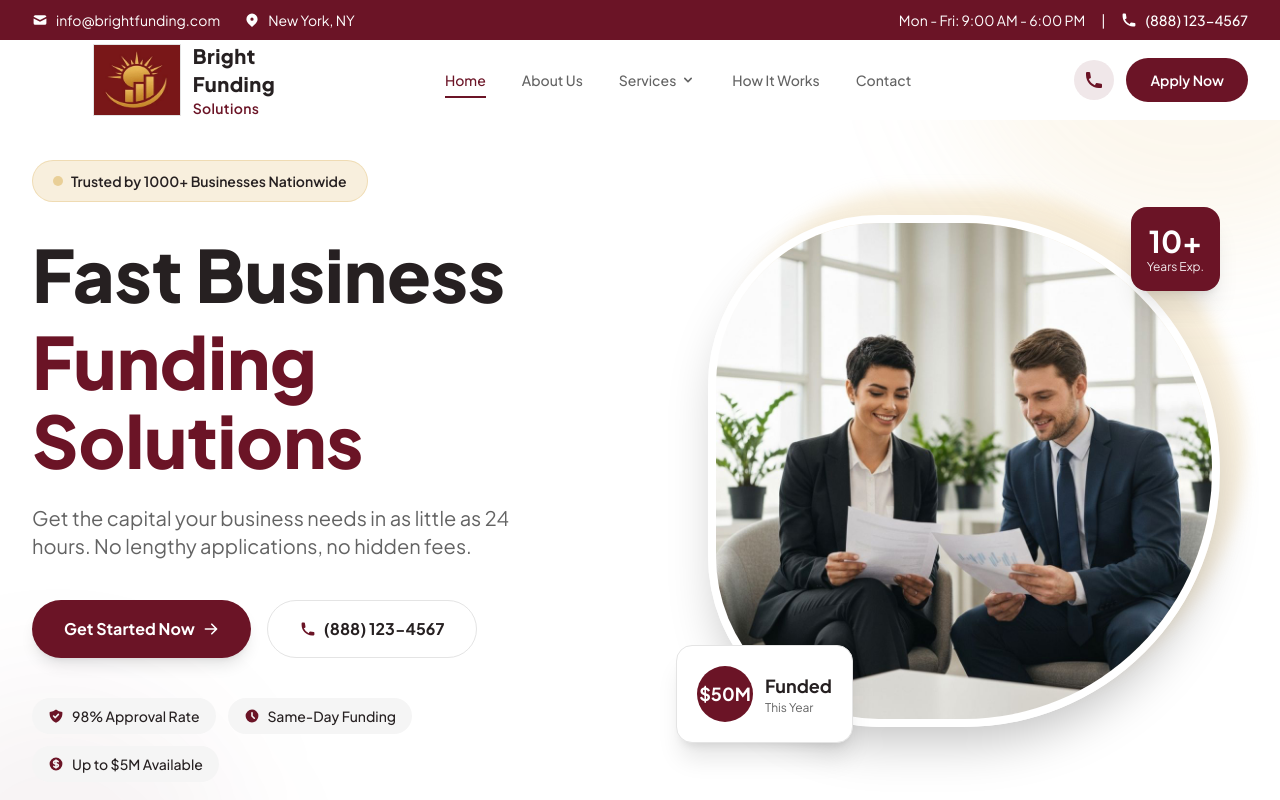
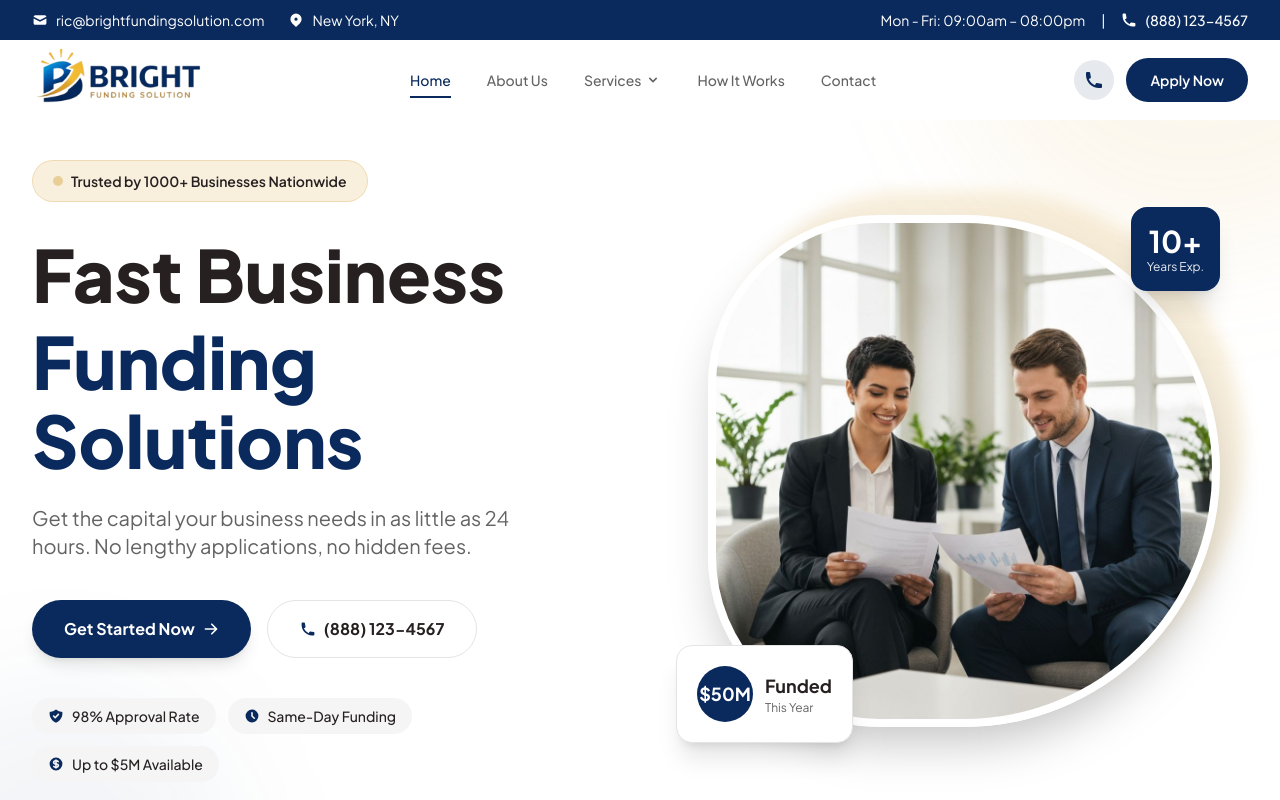
Before and after one commit to rohitrankmantra/bright-funding-website, a Next.js app: page / in a window 1280 px wide. Shown: the top 800 px of the page. Built offline with nearby package versions, Linux system fonts and the light colour scheme.

Commit message:
theme changes done

```diff
--- a/app/contact/page.jsx
+++ b/app/contact/page.jsx
@@ -17,15 +17,15 @@ const contactInfo = [
     icon: HiPhone,
     title: "Phone",
     content: "(888) 123-4567",
-    subtext: "Mon-Fri 9am-6pm EST",
+    subtext: "Mon-Fri 9am-8pm EST",
     href: "tel:+18881234567",
   },
   {
     icon: HiMail,
     title: "Email",
-    content: "info@brightfunding.com",
+    content: "ric@brightfundingsolution.com",
     subtext: "We respond within 24 hours",
-    href: "mailto:info@brightfunding.com",
+    href: "mailto:ric@brightfundingsolution.com",
   },
   {
     icon: HiLocationMarker,
@@ -37,8 +37,8 @@ const contactInfo = [
   {
     icon: HiClock,
     title: "Hours",
-    content: "Mon - Fri: 9am - 6pm",
-    subtext: "Sat: 10am - 2pm EST",
+    content: "Mon - Fri: 9am - 8pm",
+    subtext: "Sat: 9am - 8pm EST",
     href: "#",
   },
 ];
@@ -480,7 +480,7 @@ export default function ContactPage() {
           </a>
 
           <a
-            href="mailto:info@brightfunding.com"
+            href="mailto:ric@brightfundingsolution.com"
             className="inline-flex items-center gap-2 px-4 py-2 border border-border rounded-lg text-sm font-semibold hover:bg-muted transition"
           >
             Email Us
--- a/app/globals.css
+++ b/app/globals.css
@@ -10,7 +10,7 @@
   --card-foreground: oklch(0.25 0.01 0);
   --popover: oklch(1 0 0);
   --popover-foreground: oklch(0.25 0.01 0);
-  --primary: oklch(0.35 0.12 15);
+  --primary: #0a2a5d;
   --primary-foreground: oklch(1 0 0);
   --secondary: oklch(0.97 0.005 90);
   --secondary-foreground: oklch(0.25 0.01 0);
@@ -22,8 +22,8 @@
   --destructive-foreground: oklch(0.577 0.245 27.325);
   --border: oklch(0.92 0 0);
   --input: oklch(0.92 0 0);
-  --ring: oklch(0.35 0.12 15);
-  --chart-1: oklch(0.35 0.12 15);
+  --ring: #0a2a5d;
+  --chart-1: #0a2a5d;
   --chart-2: oklch(0.78 0.12 85);
   --chart-3: oklch(0.5 0 0);
   --chart-4: oklch(0.828 0.189 84.429);
@@ -31,12 +31,12 @@
   --radius: 0.75rem;
   --sidebar: oklch(0.985 0 0);
   --sidebar-foreground: oklch(0.25 0.01 0);
-  --sidebar-primary: oklch(0.35 0.12 15);
+  --sidebar-primary: #0a2a5d;
   --sidebar-primary-foreground: oklch(0.985 0 0);
   --sidebar-accent: oklch(0.97 0 0);
   --sidebar-accent-foreground: oklch(0.25 0.01 0);
   --sidebar-border: oklch(0.922 0 0);
-  --sidebar-ring: oklch(0.35 0.12 15);
+  --sidebar-ring: #0a2a5d;
 }
 
 @theme inline {
--- a/app/layout.tsx
+++ b/app/layout.tsx
@@ -25,7 +25,7 @@ export const metadata = {
 }
 
 export const viewport = {
-  themeColor: '#6B2D3C',
+  themeColor: '#0a2a5d',
   width: 'device-width',
   initialScale: 1,
 }
--- a/components/Footer.jsx
+++ b/components/Footer.jsx
@@ -1,10 +1,11 @@
 "use client";
 
+import { useState } from "react";
 import Link from "next/link";
 import Image from "next/image";
 import { motion } from "framer-motion";
 import { FaFacebookF, FaTwitter, FaLinkedinIn, FaInstagram } from "react-icons/fa";
-import { HiMail, HiPhone, HiArrowRight } from "react-icons/hi";
+import { HiMail, HiPhone, HiArrowRight, HiCheckCircle } from "react-icons/hi";
 
 const quickLinks = [
   { name: "Home", href: "#" },
@@ -30,8 +31,12 @@ const socialLinks = [
 ];
 
 export default function Footer() {
+  const [email, setEmail] = useState("");
+  const [subscribed, setSubscribed] = useState(false);
+  const [isSubmitting, setIsSubmitting] = useState(false);
+
   return (
-    <footer className="relative overflow-hidden bg-foreground text-background">
+    <footer className="relative overflow-hidden bg-black/90 text-background">
       {/* Blurs */}
       <div className="absolute top-0 right-0 h-72 w-72 bg-primary/10 rounded-full blur-3xl" />
       <div className="absolute bottom-0 left-0 h-72 w-72 bg-accent/5 rounded-full blur-3xl" />
@@ -49,19 +54,61 @@ export default function Footer() {
               </p>
             </div>
 
-            <form className="flex w-full lg:w-auto flex-col sm:flex-row gap-3">
+            <form
+              onSubmit={(e) => {
+                e.preventDefault();
+                if (!email.trim()) {
+                  alert("Please enter your email");
+                  return;
+                }
+                setIsSubmitting(true);
+                setTimeout(() => {
+                  setIsSubmitting(false);
+                  setSubscribed(true);
+                  setEmail("");
+                }, 1200);
+              }}
+              className="flex w-full lg:w-auto flex-col sm:flex-row gap-3"
+            >
               <input
                 type="email"
                 placeholder="Enter your email"
-                className="w-full sm:w-72 px-5 py-3.5 rounded-xl bg-background/10 border border-background/20 text-background placeholder:text-background/50 focus:outline-none focus:border-primary"
+                value={email}
+                onChange={(e) => setEmail(e.target.value)}
+                disabled={subscribed || isSubmitting}
+                className={`w-full sm:w-72 px-5 py-3.5 rounded-xl bg-background/10 border ${
+                  subscribed
+                    ? "border-green-500/50 text-green-300 placeholder:text-green-300/50"
+                    : "border-background/20 text-background placeholder:text-background/50"
+                } focus:outline-none focus:border-primary disabled:opacity-60`}
               />
               <motion.button
-                whileHover={{ scale: 1.02 }}
-                whileTap={{ scale: 0.98 }}
-                className="flex items-center justify-center gap-2 px-6 py-3.5 rounded-xl bg-primary font-semibold text-primary-foreground"
+                type="submit"
+                disabled={subscribed || isSubmitting}
+                whileHover={{ scale: subscribed ? 1 : 1.02 }}
+                whileTap={{ scale: subscribed ? 1 : 0.98 }}
+                className={`flex cursor-pointer items-center justify-center gap-2 px-6 py-3.5 rounded-xl font-semibold min-w-35 transition-all ${
+                  subscribed
+                    ? "bg-green-600 text-white cursor-pointer"
+                    : isSubmitting
+                    ? "bg-primary/70 text-primary-foreground cursor-wait"
+                    : "bg-primary text-primary-foreground hover:bg-primary/90"
+                }`}
               >
-                Subscribe
-                <HiArrowRight className="w-4 h-4" />
+                {subscribed ? (
+                  <>
+                    Subscribed <HiCheckCircle className="w-5 h-5" />
+                  </>
+                ) : isSubmitting ? (
+                  <>
+                    Subscribing...
+                    <div className="h-4 w-4 animate-spin rounded-full border-2 border-current border-t-transparent" />
+                  </>
+                ) : (
+                  <>
+                    Subscribe <HiArrowRight className="w-4 h-4" />
+                  </>
+                )}
               </motion.button>
             </form>
           </div>
@@ -79,12 +126,8 @@ export default function Footer() {
                 alt="Bright Funding"
                 width={140}
                 height={40}
-                className="object-contain"
+                className="object-contain w-full"
               />
-              <div>
-                <span className="block text-xl font-bold">Bright Funding</span>
-                <span className="text-xs text-background/50">Solution</span>
-              </div>
             </Link>
 
             <p className="text-sm text-background/60 mb-6 max-w-sm">
--- a/components/Header.jsx
+++ b/components/Header.jsx
@@ -135,11 +135,11 @@ export default function Header() {
         <div className="max-w-7xl mx-auto px-4 sm:px-6 lg:px-8 flex items-center justify-between">
           <div className=" md:flex items-center gap-6">
             <a
-              href="mailto:info@brightfunding.com"
+              href="mailto:ric@brightfundingsolution.com"
               className="flex items-center gap-2 hover:text-accent transition-colors"
             >
               <HiMail className="w-4 h-4" />
-              <span>info@brightfunding.com</span>
+              <span>ric@brightfundingsolution.com</span>
             </a>
             <span className="hidden md:flex items-center gap-2">
               <HiLocationMarker className="w-4 h-4" />
@@ -147,7 +147,7 @@ export default function Header() {
             </span>
           </div>
           <div className="flex items-center gap-4 ml-auto">
-            <span className="hidden sm:block">Mon - Fri: 9:00 AM - 6:00 PM</span>
+            <span className="hidden sm:block">Mon - Fri: 09:00am – 08:00pm</span>
             <span className="hidden sm:block">|</span>
             <a
               href="tel:+18881234567"
@@ -170,17 +170,10 @@ export default function Header() {
                 alt="Logo"
                 width={160}
                 height={48}
-                className="w-20 h-18 md:w-22 md:h-18 border"
+                className="w-full h-18 md:w-full md:h-18 "
               />
             </div>
-         <div className="hidden sm:block leading-tight">
-  <span className="text-foreground font-extrabold text-xl tracking-wide">
-    Bright Funding
-  </span>
-  <span className="block text-primary font-semibold text-sm tracking-wide">
-    Solutions
-  </span>
-</div>
+
 
           </Link>
 
--- a/components/home/Contact.jsx
+++ b/components/home/Contact.jsx
@@ -16,15 +16,15 @@ const contactInfo = [
   {
     icon: HiMail,
     label: "Email Us",
-    value: "admin@brightfundingsolution.com",
+    value: "ric@brightfundingsolution.com",
     subtext: "We reply within 24 hours",
-    href: "mailto:admin@brightfundingsolution.com",
+    href: "mailto:ric@brightfundingsolution.com",
     color: "bg-accent",
   },
   {
     icon: HiClock,
     label: "Office Hours",
-    value: "Mon - Sun: 9 AM - 9 PM EST",
+    value: "Mon - Sun: 9:00 AM - 8:00 PM",
     subtext: "Always here for you",
     href: null,
     color: "bg-[#0B7077]",
@@ -301,7 +301,7 @@ export default function Contact() {
               whileInView={{ opacity: 1, y: 0 }}
               viewport={{ once: true }}
               transition={{ duration: 0.5, delay: 0.3 }}
-              className="bg-[#6b1426] rounded-2xl p-6 text-white"
+              className="bg-[#0a2a5d] rounded-2xl p-6 text-white"
             >
               <div className="flex items-center gap-4">
                 <div className="w-16 h-16 rounded-full bg-white/10 border-2 border-white/30 flex items-center justify-center shrink-0">
```
Also changed, not shown: public/logo.png.
